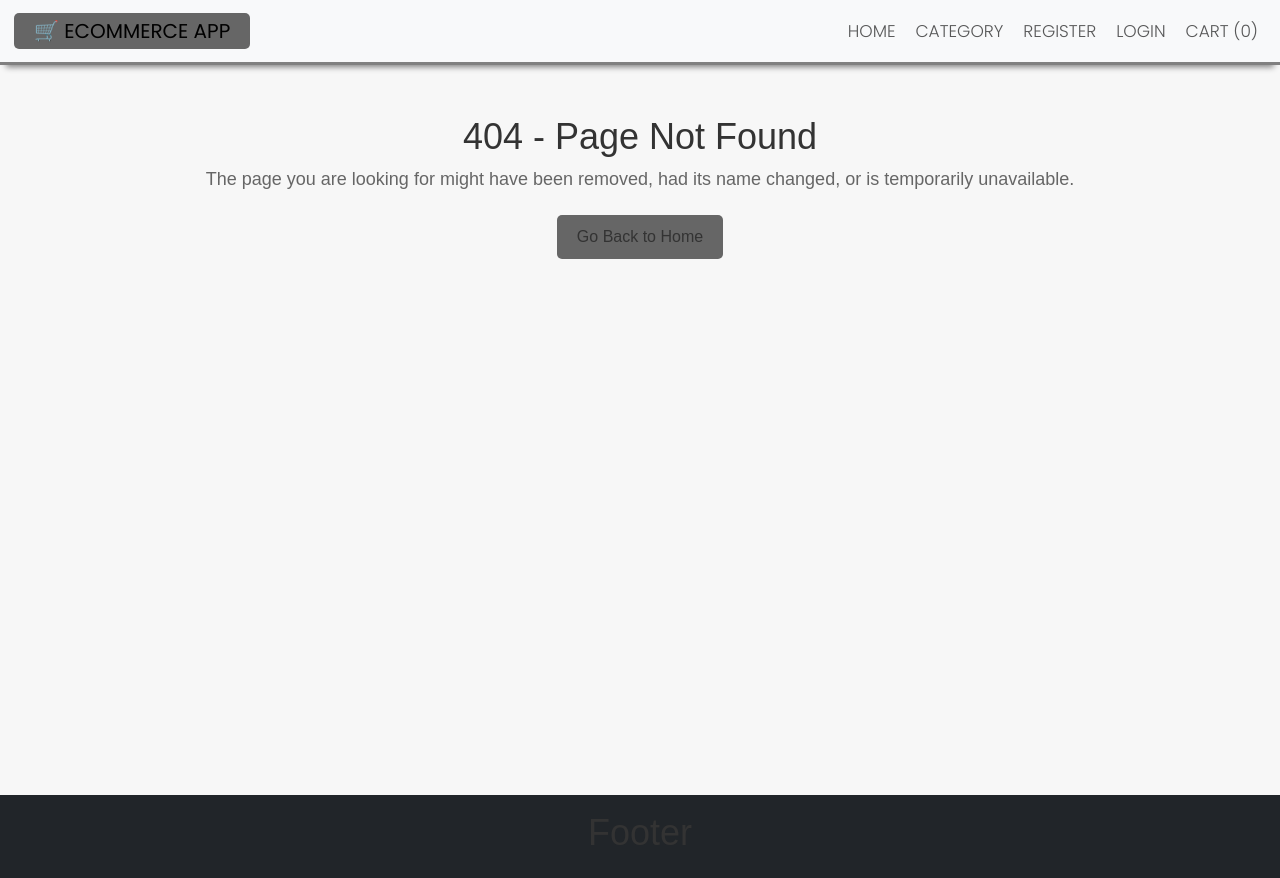
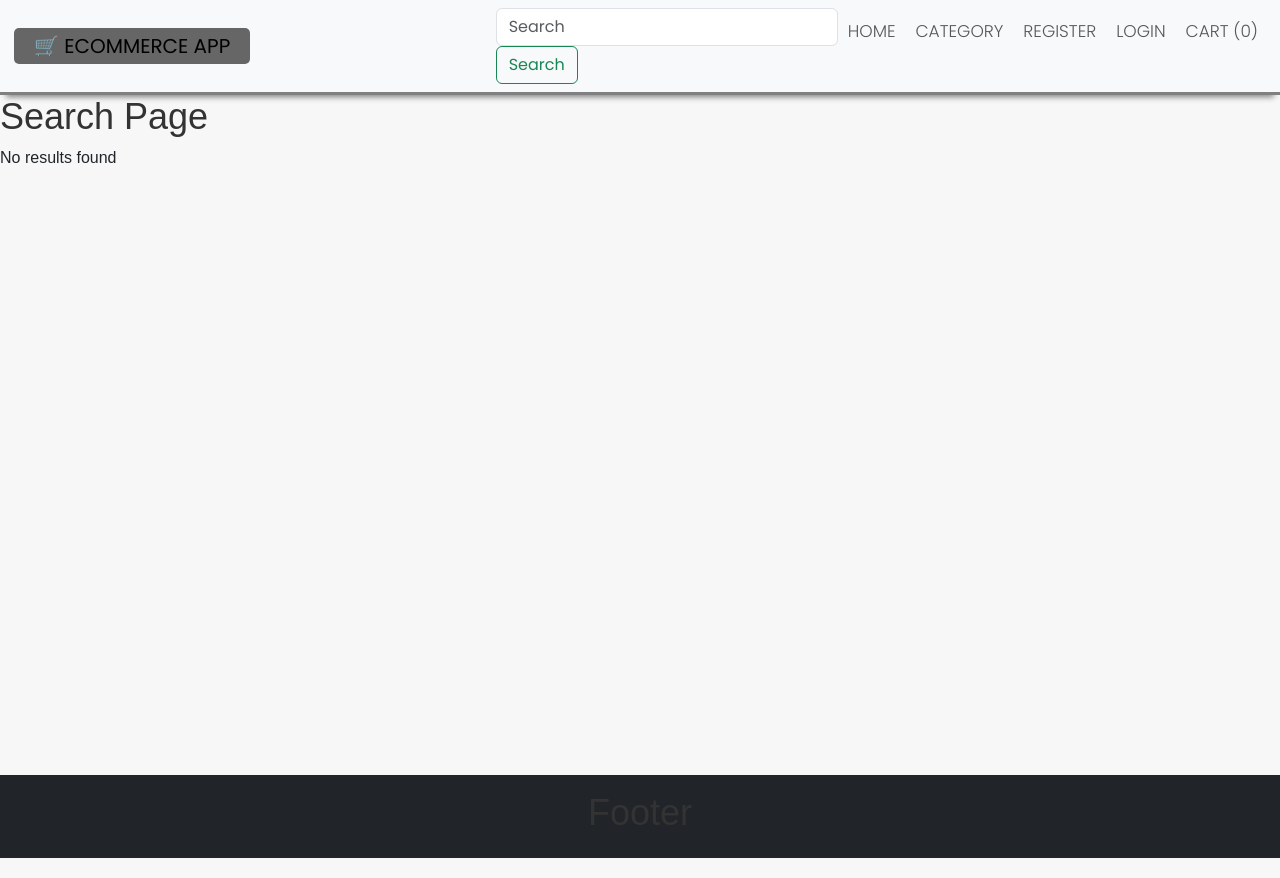
Before and after one commit to nishantgott/Ecommerce-Full-Stack, a React (Create React App) app in the folder client/: page /search in a window 1280 px wide. Built offline with nearby package versions, Linux system fonts and the light colour scheme.

Commit message:
Added search functionality

```diff
--- a/client/src/App.js
+++ b/client/src/App.js
@@ -21,6 +21,7 @@ import Users from './pages/Admin/Users';
 import Orders from './pages/User/Orders';
 import Profile from './pages/User/Profile';
 import Products from './pages/Admin/Products';
+import SearchPage from './pages/SearchPage';
 
 function App() {
   return (
@@ -33,6 +34,7 @@ function App() {
         <Route path='/*' element={<PageNotFound />} />
         <Route path='/register' element={<Register />} />
         <Route path='/login' element={<Login />} />
+        <Route path='/search' element={<SearchPage />} />
 
         <Route path="/dashboard" element={<PrivateRoute />}>
           <Route path="" element={<Dashboard />} />
--- a/client/src/components/Layout/Header.js
+++ b/client/src/components/Layout/Header.js
@@ -1,10 +1,12 @@
 import React from 'react'
 import { NavLink, Link } from 'react-router-dom'
 import { useAuth } from '../../context/auth'
+import SearchInput from './SearchInput';
 
 
 const Header = () => {
     const [auth, setAuth] = useAuth();
+
     const handleLogout = (e) => {
         localStorage.clear();
         setAuth({
@@ -12,6 +14,8 @@ const Header = () => {
             token: ""
         })
     }
+
+
     return (
 
 
@@ -25,7 +29,12 @@ const Header = () => {
                         <Link to="/" className="navbar-brand">
                             🛒 Ecommerce App
                         </Link>
+
+
                         <ul className="navbar-nav ms-auto mb-2 mb-lg-0">
+                            <li className="nav-item">
+                                <SearchInput />
+                            </li>
                             <li className="nav-item">
                                 <NavLink to="/" className="nav-link ">
                                     Home
--- /dev/null
+++ b/client/src/components/Layout/SearchInput.js
@@ -0,0 +1,43 @@
+import React, { useEffect, useState } from 'react'
+import { useSearch } from '../../context/search'
+import axios from 'axios';
+import { set } from 'mongoose';
+import { useNavigate } from 'react-router-dom';
+
+const SearchInput = () => {
+    const [values, setValues] = useSearch();
+    const [searchText, setSearchText] = useState("");
+    const navigate = useNavigate();
+
+
+    const handleSearch = async (e) => {
+        e.preventDefault();
+        try {
+            const { data } = await axios.get(`http://localhost:8080/api/v1/product/search/${searchText}`);
+            // console.log(data);
+            setValues({ keyword: searchText, results: data });
+            navigate('/search');
+        } catch (error) {
+            console.log(error);
+        }
+    }
+
+    const handleSearchChange = async (e) => {
+        setSearchText(e.target.value);
+    }
+
+    useEffect(() => {
+        console.log(values);
+    }, [values])
+
+    return (
+        <div>
+            <form className="form-inline my-2 my-lg-0">
+                <input className="form-control mr-sm-2" type="search" placeholder="Search" aria-label="Search" onChange={handleSearchChange} value={searchText} />
+                <button className="btn btn-outline-success my-2 my-sm-0" type="submit" onClick={handleSearch} >Search</button>
+            </form>
+        </div>
+    )
+}
+
+export default SearchInput
--- /dev/null
+++ b/client/src/context/search.js
@@ -0,0 +1,20 @@
+import { useState, useContext, createContext } from "react";
+
+const SearchContext = createContext();
+const SearchProvider = ({ children }) => {
+    const [auth, setAuth] = useState({
+        keyword: "",
+        results: [],
+    });
+
+    return (
+        <SearchContext.Provider value={[auth, setAuth]}>
+            {children}
+        </SearchContext.Provider>
+    );
+};
+
+// custom hook
+const useSearch = () => useContext(SearchContext);
+
+export { useSearch, SearchProvider };
--- a/client/src/index.js
+++ b/client/src/index.js
@@ -3,15 +3,18 @@ import ReactDOM from 'react-dom/client';
 import './index.css';
 import App from './App';
 import reportWebVitals from './reportWebVitals';
-import { BrowserRouter } from "react-router-dom"
+import { BrowserRouter } from "react-router-dom";
 import { AuthProvider } from './context/auth';
+import { SearchProvider } from './context/search';
 
 const root = ReactDOM.createRoot(document.getElementById('root'));
 root.render(
   <AuthProvider>
-    <BrowserRouter>
-      <App />
-    </BrowserRouter>
+    <SearchProvider>
+      <BrowserRouter>
+        <App />
+      </BrowserRouter>
+    </SearchProvider>
   </AuthProvider>
 );
 
--- a/client/src/pages/HomePage.js
+++ b/client/src/pages/HomePage.js
@@ -125,7 +125,7 @@ const HomePage = () => {
     return (
         <Layout>
             <h1>Home page</h1>
-            <p>{JSON.stringify(auth)}</p>
+            {/*<p>{JSON.stringify(auth)}</p>*/}
             <div className='row mt-3'>
                 <div className='col-md-3'>
                     <div className='btn btn-danger' onClick={handleClear}>Clear filter</div><br /><br />
--- /dev/null
+++ b/client/src/pages/SearchPage.js
@@ -0,0 +1,33 @@
+import React from 'react'
+import { useSearch } from '../context/search'
+import Layout from '../components/Layout/Layout'
+
+const SearchPage = () => {
+    const [values, setValues] = useSearch();
+
+    return (
+        <Layout>
+            <div>
+                <h1>Search Page</h1>
+                {(values.results?.length < 1) ? "No results found" : `${values.results.length} results found`}
+                {values.results?.map((p) => {
+                    return (
+                        <div className='d-flex flex-wrap'>
+                            <div className="card m-4" style={{ width: '18rem' }} key={p._id}>
+                                <img className="card-img-top" src={`http://localhost:8080/api/v1/product/get-productphoto/${p._id}`} alt="Card image cap" />
+                                <div className="card-body">
+                                    <h5 className="card-title">{p.slug}</h5>
+                                    <p className="card-text">{p.description}</p>
+                                    <p className="card-text">{p.price}</p>
+                                    <button className="btn btn-primary" >View Details</button>
+                                    <button className="btn btn-secondary m-2" >Add To Cart</button>
+                                </div>
+                            </div>
+                        </div>)
+                })}
+            </div>
+        </Layout>
+    )
+}
+
+export default SearchPage
```
Also changed, not shown: 2 other files (tests, documents, lock files or other folders).
